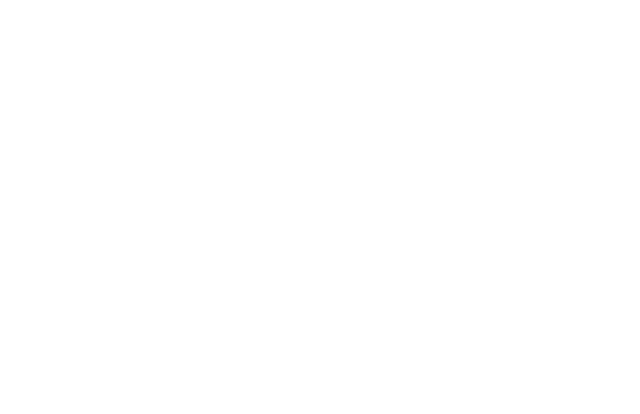
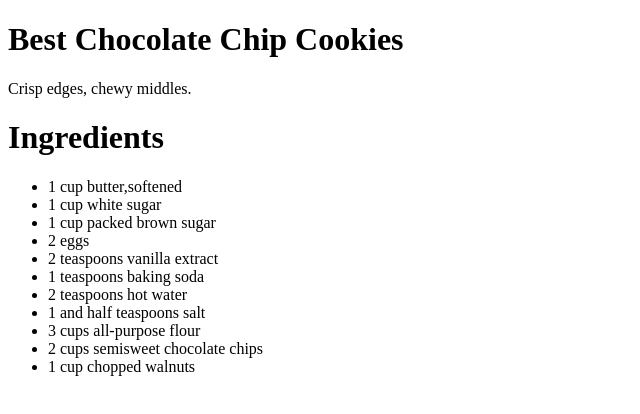
Before and after one commit to Khan1thu/odin-recipes, a plain HTML site: page recipes/cookies.html in a window 1280 px wide. Shown: the whole page, without its empty margins (0-640 px from the left). Drawn offline with Linux system fonts and the light colour scheme.

Commit message:
cookies page content compeleted and linked with index page

```diff
--- a/recipes/cookies.html
+++ b/recipes/cookies.html
@@ -0,0 +1,29 @@
+<!DOCTYPE html>
+<html lang="en">
+<head>
+    <meta charset="UTF-8">
+    <meta http-equiv="X-UA-Compatible" content="IE=edge">
+    <meta name="viewport" content="width=device-width, initial-scale=1.0">
+    <title>Cookies</title>
+</head>
+<body>
+    <h1>Best Chocolate Chip Cookies</h1>
+    <p>
+        Crisp edges, chewy middles.
+    </p>
+    <h1>Ingredients</h1>
+    <ul>
+        <li>1 cup butter,softened</li>
+        <li>1 cup white sugar</li>
+        <li>1 cup packed brown sugar</li>
+        <li>2 eggs</li>
+        <li>2 teaspoons vanilla extract</li>
+        <li>1 teaspoons baking soda</li>
+        <li>2 teaspoons hot water</li>
+        <li>1 and half teaspoons salt</li>
+        <li>3 cups all-purpose flour</li>
+        <li>2 cups semisweet chocolate chips</li>
+        <li>1 cup chopped walnuts</li>
+    </ul>
+</body>
+</html>
```
Also changed, not shown: recipes/easy-meatloaf.html (+11 -0 lines).
